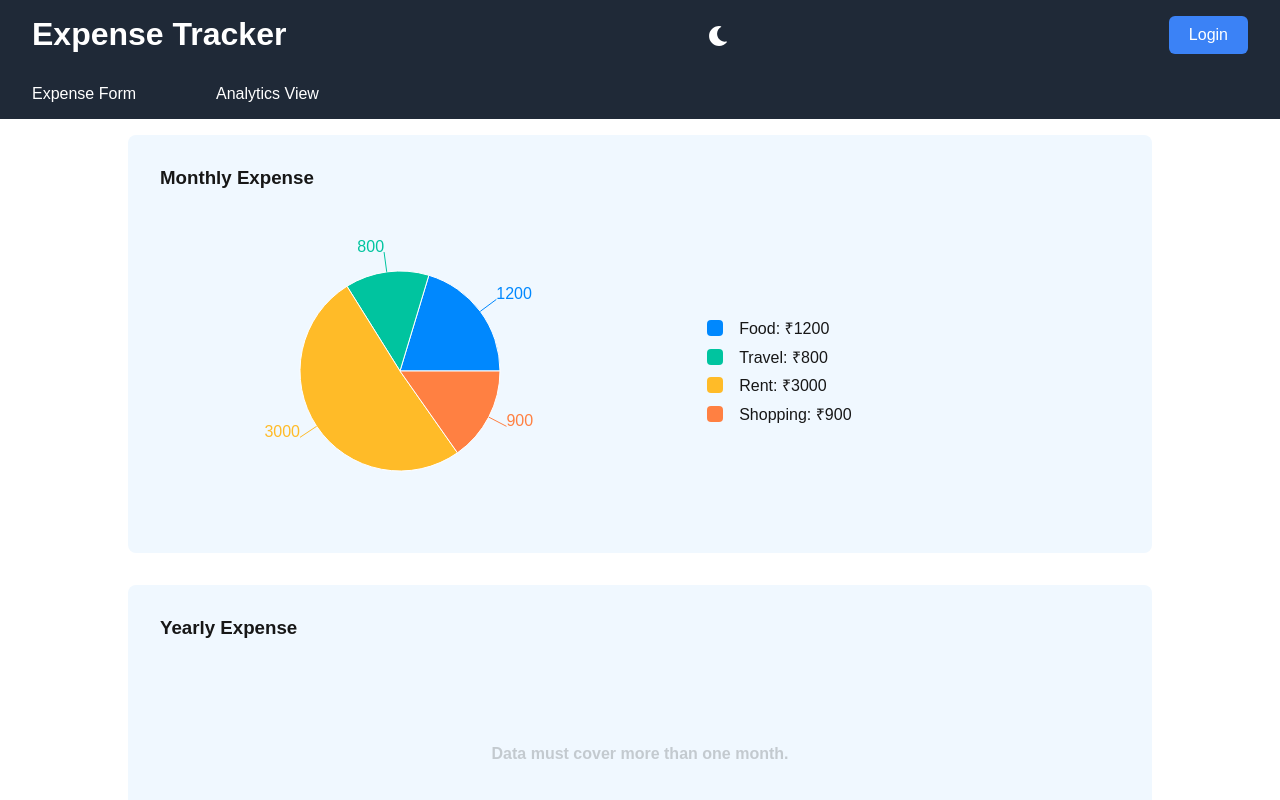
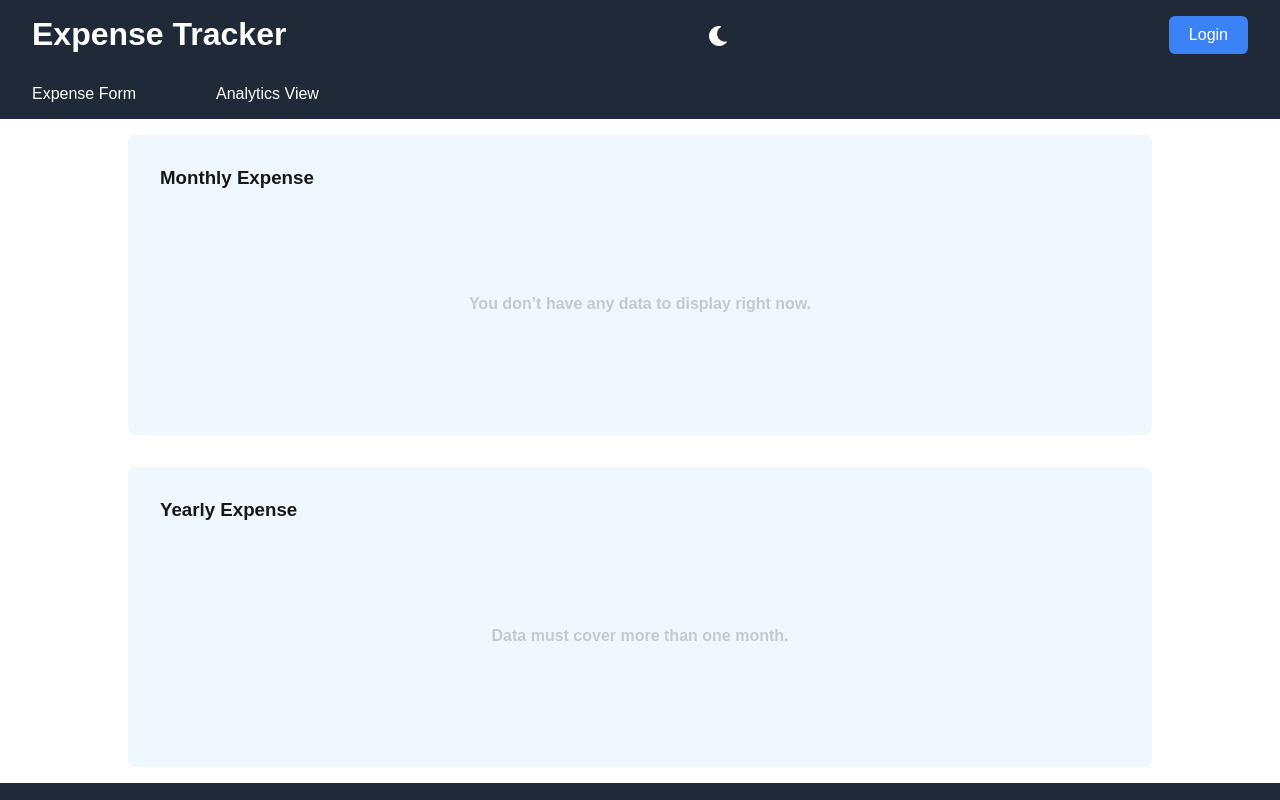
Before and after one commit to chandninigam/expense-tracker, a Next.js app: page /analytics in a window 1280 px wide. Built offline with nearby package versions, Linux system fonts and the light colour scheme.

Commit message:
added custom hook for chart

```diff
--- a/src/app/analytics/page.tsx
+++ b/src/app/analytics/page.tsx
@@ -2,6 +2,7 @@
 
 import { PieChart, Pie, Cell, Tooltip, ResponsiveContainer } from "recharts";
 import "../../style/analytics.css";
+import useGroupedExpenses from "@/hooks/useGroupedExpenses";
 
 const COLORS: string[] = [
   "#0088FE",
@@ -11,71 +12,28 @@ const COLORS: string[] = [
   "#AF19FF",
 ];
 
-const expenseData = [
-  { category: "Food", amount: 1200 },
-  { category: "Travel", amount: 800 },
-  { category: "Rent", amount: 3000 },
-  { category: "Shopping", amount: 900 },
-];
+function FallBack({ txt }: { txt: string }) {
+  return (
+    <div className="fallback">
+      <h4>{txt}</h4>
+    </div>
+  );
+}
 
 export default function Analytics() {
+  const { getMontlyExpense, getYearlyExpenses, getMonthsGroupedByYear } =
+    useGroupedExpenses();
+
   return (
     <div className="analytics-wrapper">
       <div className="chart-wrapper">
         <h3>Monthly Expense</h3>
-        <div className="chart-detail-wrapper">
-          <ResponsiveContainer width="50%" height={300}>
-            <PieChart>
-              <Pie
-                data={expenseData}
-                dataKey="amount"
-                nameKey="category"
-                cx="50%"
-                cy="50%"
-                outerRadius={100}
-                fill="#8884d8"
-                label
-              >
-                {expenseData.map((_, index) => (
-                  <Cell
-                    key={`cell-${index}`}
-                    fill={COLORS[index % COLORS.length]}
-                  />
-                ))}
-              </Pie>
-              <div>
-                <Tooltip />
-              </div>
-            </PieChart>
-          </ResponsiveContainer>
-          <div className="chart-categories-wrapper">
-            {expenseData.map((item, index) => (
-              <div key={index} className="detail-wrapper">
-                <span
-                  style={{
-                    width: "16px",
-                    height: "16px",
-                    backgroundColor: COLORS[index % COLORS.length],
-                    display: "inline-block",
-                    borderRadius: "4px",
-                  }}
-                />
-                <span className="">
-                  {item.category}: ₹{item.amount}
-                </span>
-              </div>
-            ))}
-          </div>
-        </div>
-      </div>
-      <div className="chart-wrapper">
-        <h3>Yearly Expense</h3>
-        {false ? (
+        {getMontlyExpense.length > 0 ? (
           <div className="chart-detail-wrapper">
             <ResponsiveContainer width="50%" height={300}>
               <PieChart>
                 <Pie
-                  data={expenseData}
+                  data={getMontlyExpense}
                   dataKey="amount"
                   nameKey="category"
                   cx="50%"
@@ -84,7 +42,7 @@ export default function Analytics() {
                   fill="#8884d8"
                   label
                 >
-                  {expenseData.map((_, index) => (
+                  {getMontlyExpense.map((_, index) => (
                     <Cell
                       key={`cell-${index}`}
                       fill={COLORS[index % COLORS.length]}
@@ -97,7 +55,7 @@ export default function Analytics() {
               </PieChart>
             </ResponsiveContainer>
             <div className="chart-categories-wrapper">
-              {expenseData.map((item, index) => (
+              {getMontlyExpense.map((item, index) => (
                 <div key={index} className="detail-wrapper">
                   <span
                     style={{
@@ -116,9 +74,58 @@ export default function Analytics() {
             </div>
           </div>
         ) : (
-          <div className="fallback">
-            <h4>Data must cover more than one month.</h4>
+          <FallBack txt="You don’t have any data to display right now." />
+        )}
+      </div>
+      <div className="chart-wrapper">
+        <h3>Yearly Expense</h3>
+        {getMonthsGroupedByYear ? (
+          <div className="chart-detail-wrapper">
+            <ResponsiveContainer width="50%" height={300}>
+              <PieChart>
+                <Pie
+                  data={getYearlyExpenses}
+                  dataKey="amount"
+                  nameKey="category"
+                  cx="50%"
+                  cy="50%"
+                  outerRadius={100}
+                  fill="#8884d8"
+                  label
+                >
+                  {getYearlyExpenses.map((_, index) => (
+                    <Cell
+                      key={`cell-${index}`}
+                      fill={COLORS[index % COLORS.length]}
+                    />
+                  ))}
+                </Pie>
+                <div>
+                  <Tooltip />
+                </div>
+              </PieChart>
+            </ResponsiveContainer>
+            <div className="chart-categories-wrapper">
+              {getYearlyExpenses.map((item, index) => (
+                <div key={index} className="detail-wrapper">
+                  <span
+                    style={{
+                      width: "16px",
+                      height: "16px",
+                      backgroundColor: COLORS[index % COLORS.length],
+                      display: "inline-block",
+                      borderRadius: "4px",
+                    }}
+                  />
+                  <span className="">
+                    {item.category}: ₹{item.amount}
+                  </span>
+                </div>
+              ))}
+            </div>
           </div>
+        ) : (
+          <FallBack txt="Data must cover more than one month." />
         )}
       </div>
     </div>
--- a/src/components/ExpenseList/expenseList.tsx
+++ b/src/components/ExpenseList/expenseList.tsx
@@ -2,6 +2,7 @@ import { useExpense } from "@/context/ExpenseContext";
 import { Expense } from "@/type/expense";
 import { RiDeleteBin6Line as Delete } from "react-icons/ri";
 
+// eslint-disable-next-line @typescript-eslint/no-unused-vars
 const DummyData = [
   {
     id: "1",
@@ -112,7 +113,7 @@ export default function ExpenseList({ expenses }: { expenses: Expense[] }) {
             </tr>
           </thead>
           <tbody>
-            {DummyData.map((exp: Expense, index: number) => {
+            {expenses.map((exp: Expense, index: number) => {
               return (
                 <SingleExpenseUI expense={exp} index={index} key={index} />
               );
--- /dev/null
+++ b/src/hooks/useGroupedExpenses.tsx
@@ -0,0 +1,62 @@
+import { useExpense } from "@/context/ExpenseContext";
+import { Expense } from "@/type/expense";
+import { useMemo } from "react";
+
+export default function useGroupedExpenses() {
+  const { expenses } = useExpense();
+
+  function monthYearlyData(expenseDate: string, isMonthly: boolean): boolean {
+    const expDate = new Date(expenseDate);
+    const todayDate = new Date();
+
+    if (isMonthly) {
+      return (
+        expDate.getMonth() === todayDate.getMonth() &&
+        expDate.getFullYear() === todayDate.getFullYear()
+      );
+    }
+
+    return expDate.getFullYear() === todayDate.getFullYear();
+  }
+
+  const getMontlyExpense = useMemo(
+    function getMontlyExpense(): Expense[] {
+      const filterByRecentMonth = expenses.filter((exp: Expense) => {
+        return monthYearlyData(exp.date, true);
+      });
+
+      return filterByRecentMonth;
+    },
+    [expenses]
+  );
+
+  const getYearlyExpenses = useMemo(
+    function getYearlyExpense() {
+      const filterByYear = expenses.filter((exp: Expense) => {
+        return monthYearlyData(exp.date, false);
+      });
+
+      return filterByYear;
+    },
+    [expenses]
+  );
+
+  const getMonthsGroupedByYear = useMemo(() => {
+    const currentYear = new Date().getFullYear();
+    const map: Record<string, Set<number>> = {};
+    expenses.map((ele) => {
+      const date = new Date(ele.date);
+      const year = date.getFullYear();
+      if (!map[year]) {
+        map[year] = new Set();
+      }
+      map[year].add(date.getMonth());
+    });
+
+    if (map[currentYear]) return map[currentYear].size > 1;
+
+    return false;
+  }, [expenses]);
+
+  return { getMontlyExpense, getYearlyExpenses, getMonthsGroupedByYear };
+}
```
